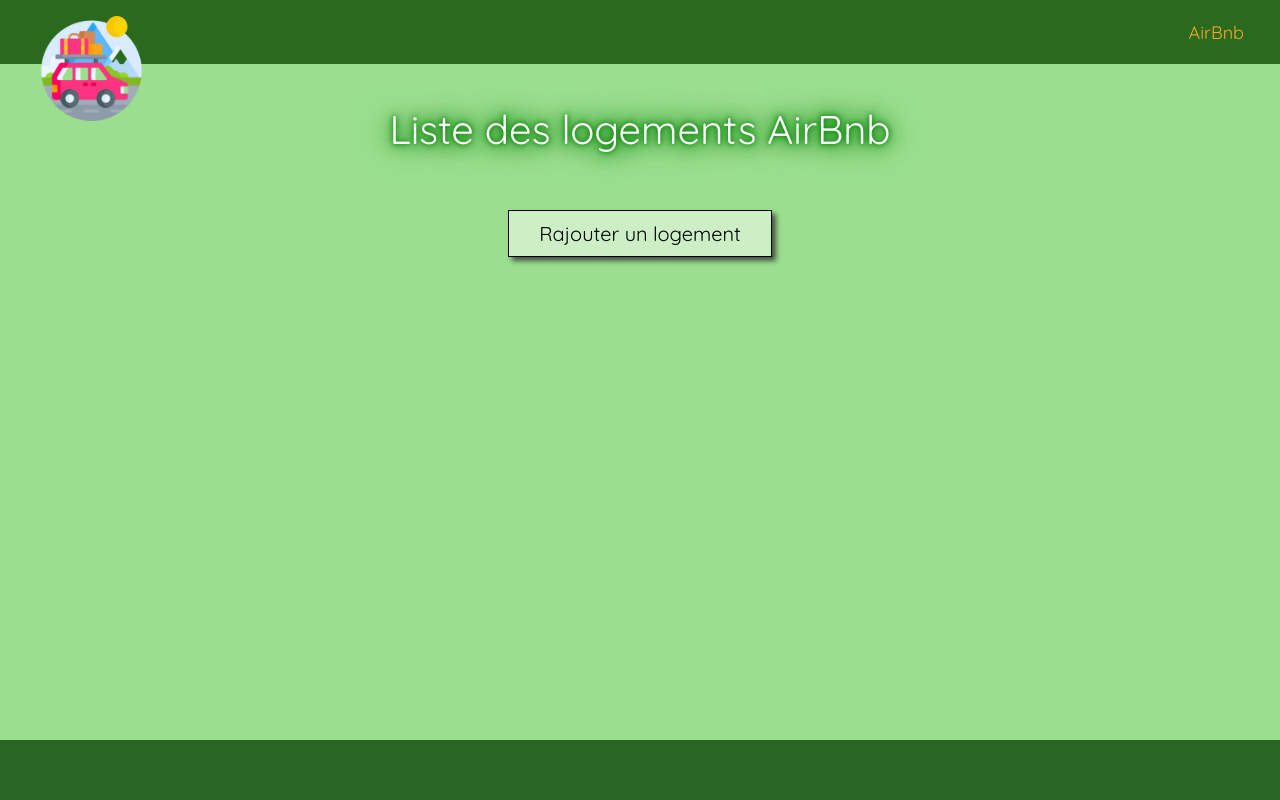
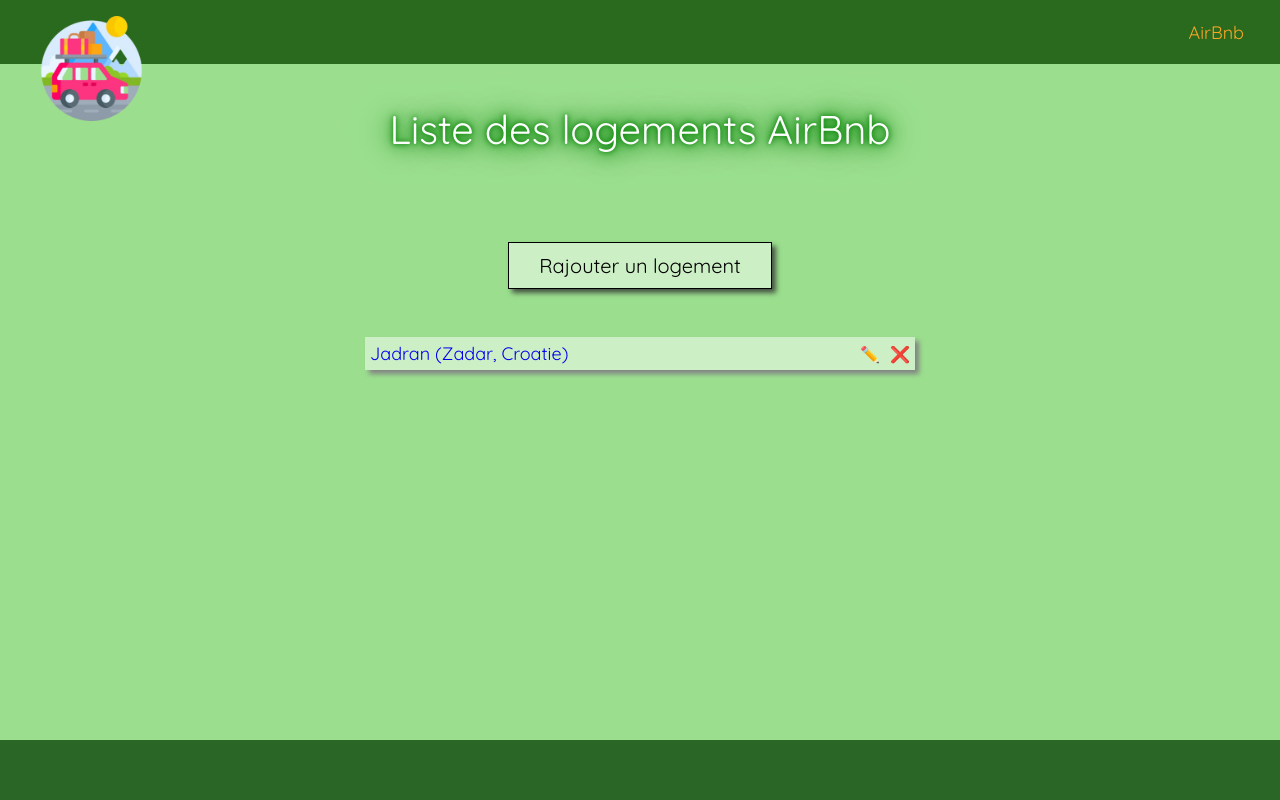
Before and after one commit to MatthPerez/tripplanner, a Django app: page /airbnb/ in a window 1280 px wide. Run offline with Django 3.2, Linux system fonts and the light colour scheme; data comes from the database, SQL or seed files in the repository; both versions use the stored data as it was after the commit; style sheets or scripts are compiled from the project's sources; some web fonts are replaced.

Commit message:
crud airbnb

```diff
--- a/src/airbnb/forms.py
+++ b/src/airbnb/forms.py
@@ -1,7 +1,11 @@
 from django import forms
 from airbnb.models import Airbnb
 
-class AddAirbnb(forms.Form):
+class AddAirbnb(forms.ModelForm):
+    class Meta:
+        model = Airbnb
+        fields = ['name', 'reference', 'price', 'charges', 'city', 'start_date', 'end_date']
+
     name = forms.CharField(
         required=True,
         label="Désignation",
--- a/src/airbnb/templates/airbnb/index.html
+++ b/src/airbnb/templates/airbnb/index.html
@@ -1,5 +1,4 @@
-{% extends 'tripplanner/base.html' %}
-{% load static %}
+{% extends 'tripplanner/base.html' %} {% load static %}
 {% block extra_css %}<link rel="stylesheet" href="{% static 'style/index.css' %}" />{% endblock %}
 {% block script_js %}<script src="{% static 'js/airbnb.js' %}" defer></script>{% endblock %}
 {% block title %}Trip planner | AirBnb{% endblock %}
@@ -7,6 +6,29 @@
 <main>
   <h1>Liste des logements AirBnb</h1>
 
-  <a href="{% url 'airbnb_new' %}" title="Rajouter un logement à la liste">Rajouter un logement</a>
+  <a href="{% url 'airbnb_new' %}" title="Rajouter un logement à la liste"
+    >Rajouter un logement</a
+  >
+
+  <div class="elements">
+    {% for airbnb in airbnbs %}
+    <div>
+      <a href="#">
+        <div>{{airbnb.name}} ({{airbnb.city}})</div>
+        <div>
+          <a
+            href="{% url 'airbnb_update' airbnb.pk %}"
+            title="Modifier ce logement"
+            >✏️</a
+          >
+          <form action="{% url 'airbnb_delete' airbnb.pk %}" method="POST">
+            {% csrf_token %}
+            <button type="submit" title="Supprimer le logement">❌</button>
+          </form>
+        </div>
+      </a>
+    </div>
+    {% endfor %}
+  </div>
 </main>
 {% endblock %}
--- a/src/airbnb/urls.py
+++ b/src/airbnb/urls.py
@@ -1,9 +1,9 @@
 from django.urls import path
-from .views import Airbnb, NewAirbnb
+from .views import AirbnbView, NewAirbnb, AirbnbUpdate, AirbnbDelete
 
 urlpatterns = [
-    path("", Airbnb.as_view(), name="airbnb"),
+    path("", AirbnbView.as_view(), name="airbnb"),
     path("ajouter/", NewAirbnb.as_view(), name="airbnb_new"),
-    # path("<int:pk>/modifier/", UpdateAirbnb.as_view(), name="airbnb_update"),
-    # path("<int:pk>/supprimer/", DeleteAirbnb.as_view(), name="airbnb_delete"),
+    path("<int:pk>/modifier/", AirbnbUpdate.as_view(), name="airbnb_update"),
+    path("<int:pk>/supprimer/", AirbnbDelete.as_view(), name="airbnb_delete"),
 ]
--- a/src/airbnb/views.py
+++ b/src/airbnb/views.py
@@ -1,6 +1,8 @@
-from django.shortcuts import render
+from django.shortcuts import redirect, render, get_object_or_404
 from django.views import View
-from .forms import AirbnbForm, AddAirbnb
+from .forms import AddAirbnb
+from .models import Airbnb
+from django.utils.timezone import now
 # from django.contrib.auth.mixins import UserPassesTestMixin
 
 
@@ -8,11 +10,19 @@ from .forms import AirbnbForm, AddAirbnb
 #     return user.is_authenticated and hasattr(user, "is_admin") and user.is_admin
 
 
-class Airbnb(View):
+class AirbnbView(View):
     def get(self, request):
+        today = now()
+        airbnbs = Airbnb.objects.filter(start_date__gte=today,).order_by("city", "name")
+
+        context = {
+            "airbnbs": airbnbs,
+        }
+
         return render(
             request,
             "airbnb/index.html",
+            context,
         )
 
 class NewAirbnb(View):
@@ -32,3 +42,120 @@ class NewAirbnb(View):
             "airbnb/new.html",
             context,
         )
+
+    def post(self, request):
+        form = AddAirbnb(request.POST)
+
+        if form.is_valid():
+            # data = form.cleaned_data
+
+            # airbnb = Airbnb(
+            #     name=data["name"],
+            #     reference=data["reference"],
+            #     price=data["price"],
+            #     charges=data["charges"],
+            #     city=data["city"],
+            #     start_date=data["start_date"],
+            #     end_date=data["end_date"],
+            # )
+
+            # airbnb.save()
+
+            form.save()
+
+            context={
+                "form": form,
+                "success": "Logement ajouté avec succès.",
+            }
+
+            return redirect("airbnb")
+        else:
+            print(form.errors)
+
+            context={
+                "form": form,
+                "errors": form.errors,
+            }
+
+            return render(
+                request,
+                "airbnb/new.html",
+                context
+            )
+
+
+
+class AirbnbUpdate(View):
+    def get(self, request, pk):
+        airbnb = Airbnb.objects.get(pk=pk)
+        title=f"Mise à jour du logenemt : {airbnb.name}"
+        submit_text="Enregistrer"
+
+        form = AddAirbnb(
+            initial={
+                "name": airbnb.name,
+                "reference": airbnb.reference,
+                "price": airbnb.price,
+                "charges": airbnb.charges,
+                "city": airbnb.city,
+                "start_date": airbnb.start_date.strftime("%Y-%m-%d"),
+                "end_date": airbnb.end_date.strftime("%Y-%m-%d"),
+            }
+        )
+
+        context = {
+            "form": form,
+            "title": title,
+            "submit_text": submit_text,
+        }
+
+        return render(
+            request,
+            "airbnb/new.html",
+            context,
+        )
+
+    def post(self, request, pk):
+        airbnb = Airbnb.objects.get(pk=pk)
+        form = AddAirbnb(request.POST)
+
+        if form.is_valid():
+            data = form.cleaned_data()
+
+            airbnb = Airbnb(
+                name=data["name"],
+                reference=data["reference"],
+                price=data["price"],
+                charges=data["charges"],
+                city=data["city"],
+                start_data=data["start_data"],
+                end_data=data["end_data"],
+            )
+
+            airbnb.save()
+
+            context={
+                "form": form,
+                "success": "Logement modifié avec succès.",
+            }
+        else:
+            print(form.errors)
+
+            context={
+                "form": form,
+                "errors": form.errors,
+            }
+
+            return render(
+                request,
+                "airbnb/new.html",
+                context
+            )
+
+class AirbnbDelete(View):
+    def post(self, request, *args, **kwargs):
+        pk = kwargs.get("pk")
+        airbnb = get_object_or_404(Airbnb, pk=pk)
+        airbnb.delete()
+
+        return redirect("airbnb")
--- a/src/tripplanner/static/style/index.css
+++ b/src/tripplanner/static/style/index.css
@@ -100,7 +100,7 @@ main {
   display: flex;
   flex-direction: column;
   align-items: center;
-  gap: 1em;
+  gap: 3em;
 }
 main h1 {
   text-shadow: 0 0 5px green, 0 0 10px green, 0 0 20px green, 0 0 30px green, 0 0 40px green;
@@ -125,7 +125,9 @@ main > a:hover {
   box-shadow: none;
   transform: translateY(4px);
 }
-main > div {
+
+.elements {
+  width: clamp(300px, 50%, 550px);
   display: flex;
   flex-direction: row;
   align-items: center;
@@ -133,28 +135,54 @@ main > div {
   gap: 1em;
   flex-wrap: wrap;
 }
-main > div a {
+.elements > div {
   box-shadow: 4px 4px 5px rgb(130, 130, 130);
   transition: 300ms all ease;
-  width: clamp(200px, 15%, 300px);
-  text-decoration: none;
-  padding: 1em;
+  width: 100%;
+  display: flex;
+  flex-direction: row;
+  align-items: center;
+  justify-content: space-between;
   background-color: rgba(255, 255, 255, 0.5);
   text-align: center;
-  font-size: 20px;
 }
-main > div a:hover {
+.elements > div:hover {
   transition: 150ms all ease;
   box-shadow: none;
   transform: translateY(4px);
 }
-main > div a:hover {
+.elements > div a {
+  text-decoration: none;
+}
+.elements > div:hover {
   background-color: rgba(255, 255, 255, 0.8);
 }
 @media (width <= 768px) {
-  main > div a {
+  .elements > div {
     width: clamp(100px, 70%, 300px);
     padding: 0.8em;
     font-size: 18px;
   }
+}
+.elements > div div {
+  width: auto;
+  font-size: 18px;
+  padding: 5px;
+  display: flex;
+  flex-direction: row;
+  align-items: center;
+  gap: 10px;
+}
+.elements > div div a,
+.elements > div div form {
+  width: auto;
+  font-size: 16px;
+}
+.elements > div div a button,
+.elements > div div form button {
+  outline: none;
+  border: none;
+  background-color: transparent;
+  font-size: 16px;
+  cursor: pointer;
 }/*# sourceMappingURL=index.css.map */
--- a/src/tripplanner/static/style/index.scss
+++ b/src/tripplanner/static/style/index.scss
@@ -25,7 +25,7 @@ footer {
 main {
     background-color: var(--color-quaternary3);
     @include flexcolumn;
-    gap: 1em;
+    gap: 3em;
 
     h1 {
         @include green-neon;
@@ -36,21 +36,26 @@ main {
     >a {
         @include button;
     }
+}
 
-    >div {
+.elements {
+    width: clamp(300px, 50%, 550px);
     @include flex;
     justify-content: center;
     gap: 1em;
     flex-wrap: wrap;
 
-        a {
+    >div {
         @include shadow-active;
-            width: clamp(200px, 15%, 300px);
-            text-decoration: none;
-            padding: 1em;
+        width: 100%;
+        @include flex;
+        justify-content: space-between;
         background-color: rgba(white, .5);
         text-align: center;
-            font-size: 20px;
+
+        a {
+            text-decoration: none;
+        }
 
         &:hover {
             background-color: rgba(white, .8);
@@ -61,6 +66,26 @@ main {
             padding: .8em;
             font-size: 18px;
         }
+
+        div {
+            width: auto;
+            font-size: 18px;
+            padding: 5px;
+            @include flex;
+            gap: 10px;
+
+            a,
+            form {
+                width: auto;
+                font-size: 16px;
+
+                button {
+                    @include no-border;
+                    background-color: transparent;
+                    font-size: 16px;
+                    cursor: pointer;
                 }
             }
         }
+    }
+}
--- a/src/tripplanner/static/style/mixins.scss
+++ b/src/tripplanner/static/style/mixins.scss
@@ -103,6 +103,38 @@
     }
 }
 
+@mixin link-btn-list {
+    width: auto;
+    text-decoration: none;
+    color: black;
+    font-size: 20px;
+    padding: 10px 20px;
+    background-color: rgba(white, .5);
+    @include shadow-active;
+}
+
+@mixin button {
+    width: auto;
+    text-decoration: none;
+    text-align: center;
+    border: 1px solid black;
+    padding: .5em 1.5em;
+    color: black;
+    font-size: 20px;
+    background-color: rgba(white, .5);
+    $padding: 4px;
+    $k: 50;
+    box-shadow: $padding $padding 5px rgba($k, $k, $k, .8);
+    transition: 300ms all ease;
+
+    &:hover {
+        transition: 150ms all ease;
+        background-color: rgba(white, .7);
+        box-shadow: none;
+        transform: translateY($padding);
+    }
+}
+
 @mixin btn_click {
     width: auto;
     padding: 10px 30px;
@@ -146,28 +178,6 @@
         width: 80%;
         padding: .3em;
         font-size: 30px;
-    }
-}
-
-@mixin button {
-    width: auto;
-    text-decoration: none;
-    text-align: center;
-    border: 1px solid black;
-    padding: .5em 1.5em;
-    color: black;
-    font-size: 20px;
-    background-color: rgba(white, .5);
-    $padding: 4px;
-    $k: 50;
-    box-shadow: $padding $padding 5px rgba($k, $k, $k, .8);
-    transition: 300ms all ease;
-
-    &:hover {
-        transition: 150ms all ease;
-        background-color: rgba(white, .7);
-        box-shadow: none;
-        transform: translateY($padding);
     }
 }
 
@@ -304,3 +314,8 @@ $color-red: #e62626;
         }
     }
 }
+
+@mixin h3 {
+    font-size: 26px;
+    text-align: center;
+}
```
Also changed, not shown: src/airbnb/models.py (+3 -10 lines), src/tripplanner/static/style/home.css (+67 -21 lines), src/tripplanner/static/style/home.scss (+41 -25 lines), src/tripplanner/templates/tripplanner/index.html (+26 -5 lines), src/airbnb/migrations/0001_initial.py, src/db.sqlite3, 4 other files. Lines whose indentation alone changed are shown as unchanged.
